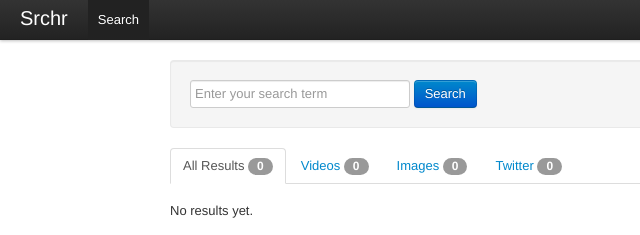
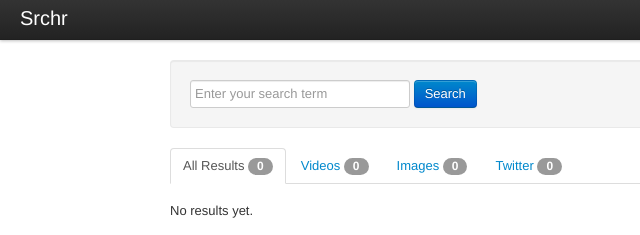
Before and after one commit to rmurphey/srchr-demo, a website: page app/index.html in a window 1280 px wide. Shown: the top 235 px of the page, 0-640 px from the left. Drawn offline with Linux system fonts and the light colour scheme; files whose address does not match are found by name.

Commit message:
remove link to the only page in the app

```diff
--- a/app/index.html
+++ b/app/index.html
@@ -18,7 +18,7 @@
       <div class="container-fluid">
         <a class="brand" href="#">Srchr</a>
         <ul class="nav">
-          <li class="active"><a href="#">Search</a></li>
+          <!-- <li class="active"><a href="#">Search</a></li> -->
           <!-- <li><a href="#favorites">Favorites</a></li> -->
         </ul>
       </div>
```
